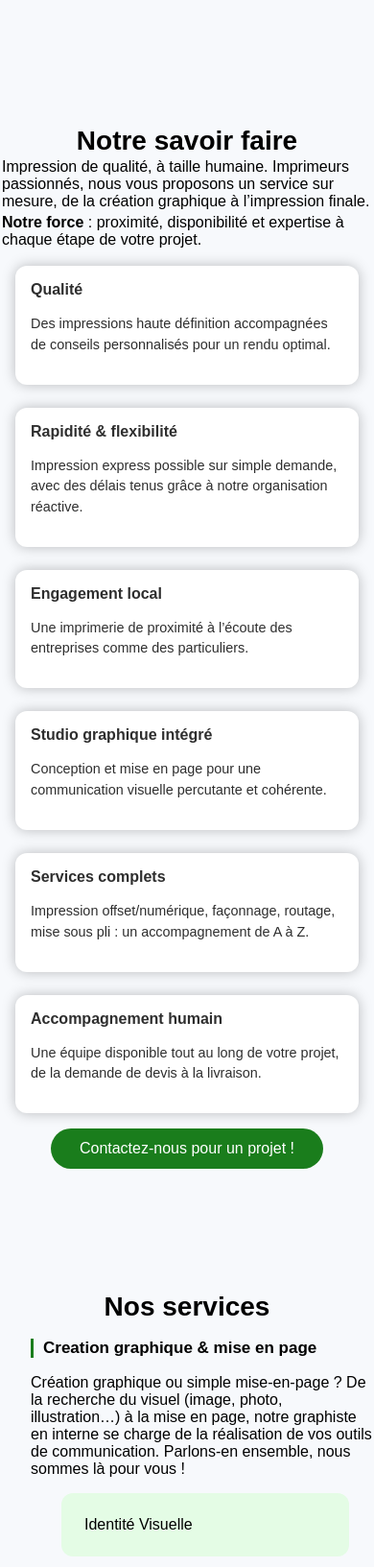
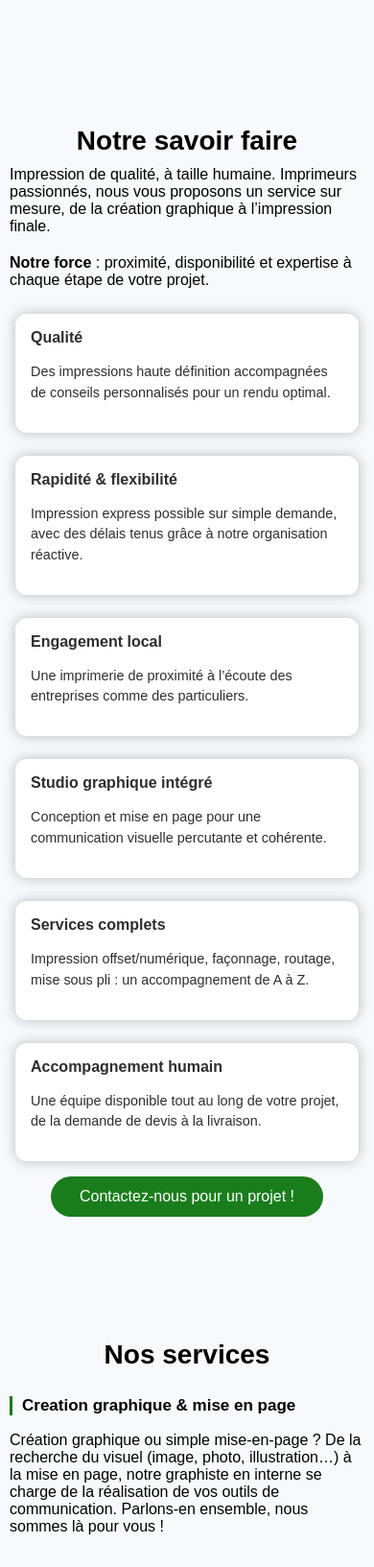
Before and after one commit to Owxnbrr/IPP, a plain HTML site: page imprimerie.html in a window 390 px wide. Shown: the part 1916-3549 px from the top of the page at 96% size. Drawn offline with Linux system fonts and the light colour scheme; a web font is replaced by a local one.

Commit message:
Add files via upload

```diff
--- a/asset/css/style-imp.css
+++ b/asset/css/style-imp.css
@@ -538,6 +538,18 @@
         .service-main{
             padding-bottom: 60px;
         }
+        @media (max-width: 768px) {
+            .SERV{
+                padding: 10px;
+            }
+            .container-card1{
+                padding: 10px;
+            }
+            .p{
+                margin: 10px;
+            }
+        }
+
         /* ********************************************fin service *********************************************/
 
         /* debut label */
--- a/asset/css/style.css
+++ b/asset/css/style.css
@@ -153,6 +153,7 @@
         }
         @media screen and (max-width: 768px) {
             @import url('https://fonts.googleapis.com/css2?family=Rage&display=swap');
+
             body{
                 padding-top: 0px;
             }
--- a/css/style-imp.css
+++ b/css/style-imp.css
@@ -538,6 +538,18 @@
         .service-main{
             padding-bottom: 60px;
         }
+        @media (max-width: 768px) {
+            .SERV{
+                padding: 10px;
+            }
+            .container-card1{
+                padding: 10px;
+            }
+            .p{
+                margin: 10px;
+            }
+        }
+
         /* ********************************************fin service *********************************************/
 
         /* debut label */
--- a/css/style.css
+++ b/css/style.css
@@ -153,6 +153,7 @@
         }
         @media screen and (max-width: 768px) {
             @import url('https://fonts.googleapis.com/css2?family=Rage&display=swap');
+
             body{
                 padding-top: 0px;
             }
```
